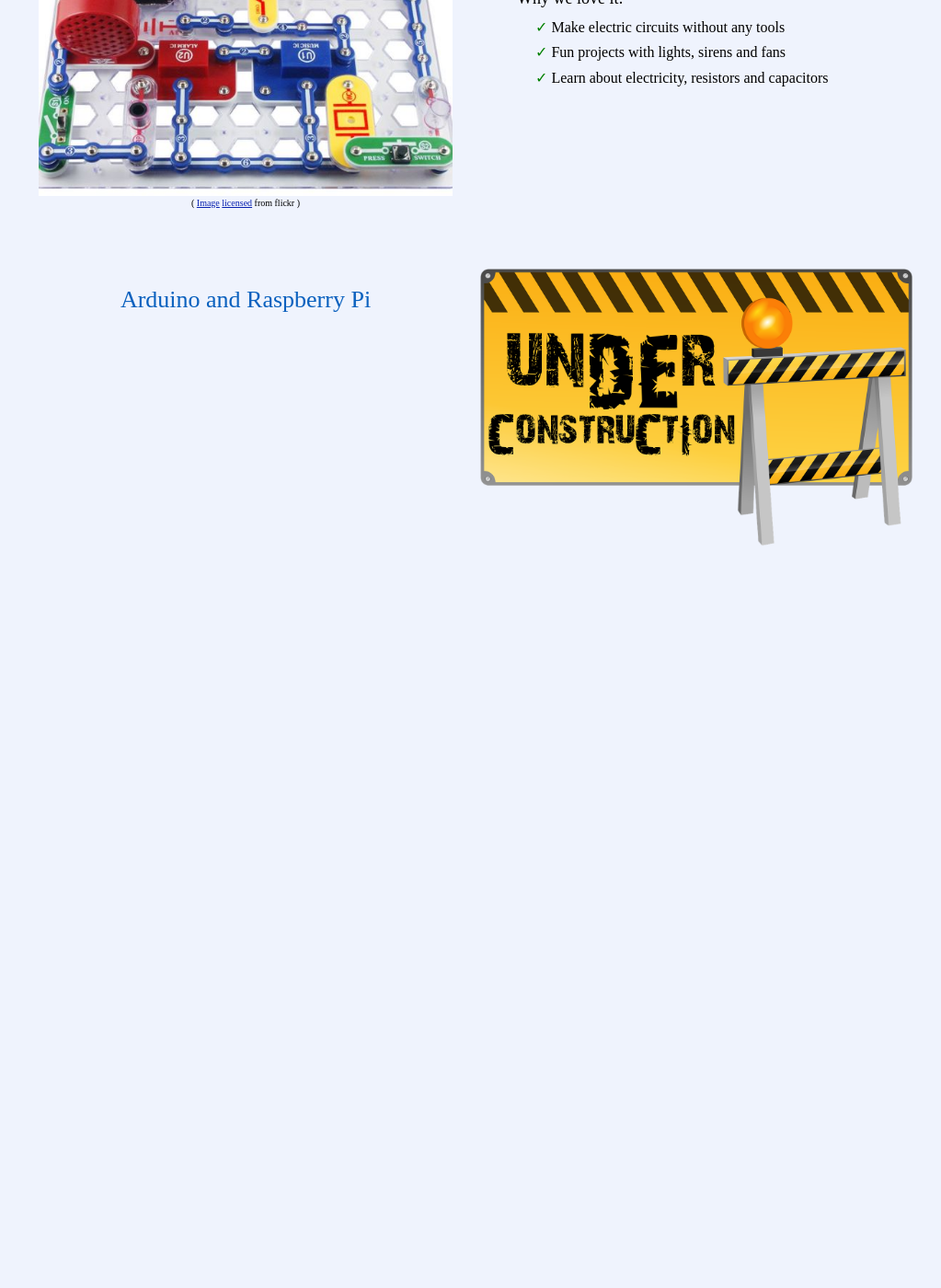
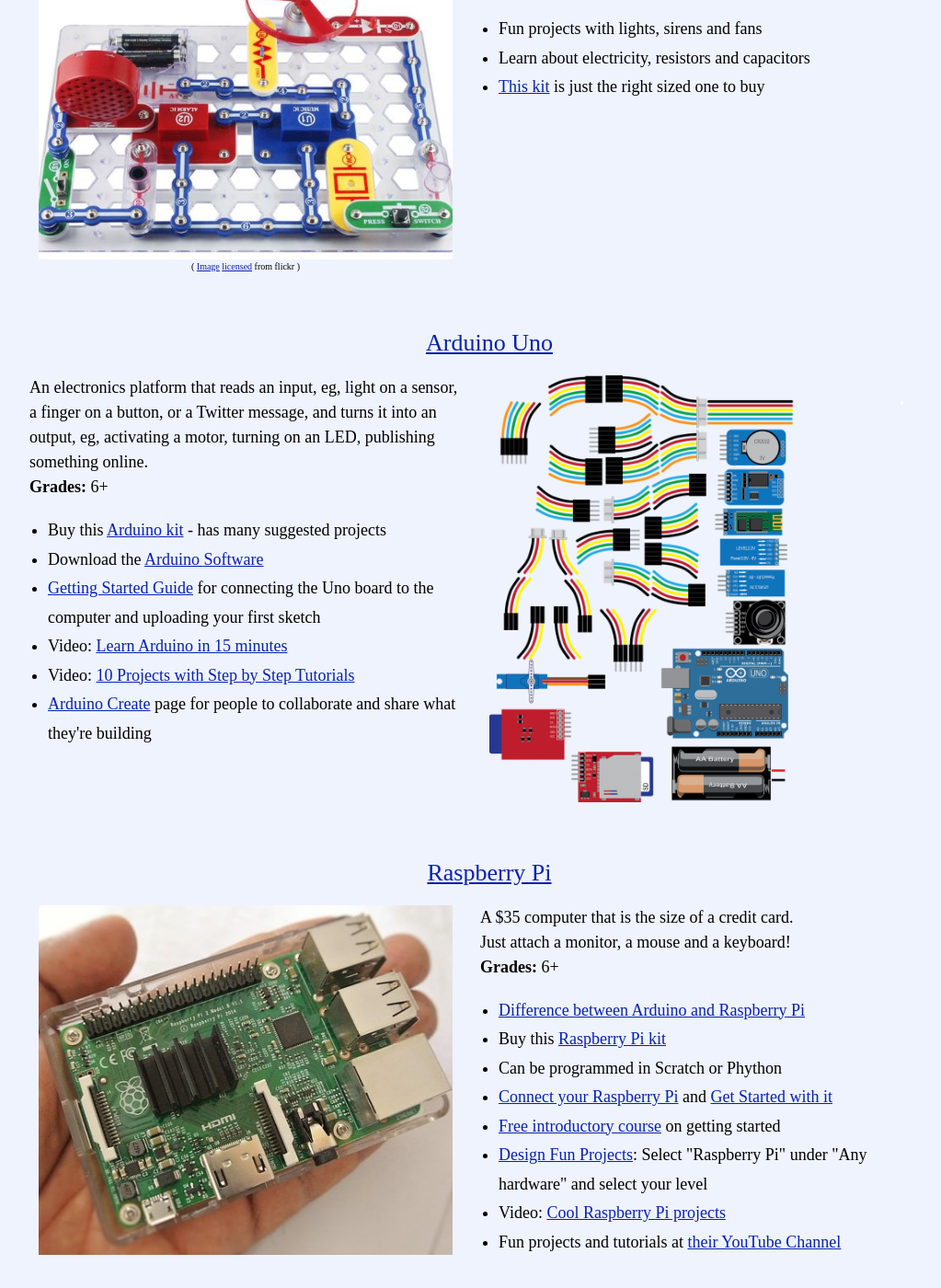
Before and after one commit to radicalcollegestrategies/stemscholars, a Jekyll site: the page built from engineering/electronics.md, in a window 1280 px wide and 1400 px high, scrolled down 421 px. Shown: the whole window at 92% size, without its empty margins (108-1131 px from the left). Built offline with Jekyll 4.4.1, drawn with Linux system fonts in a browser that asks for light colours; some web fonts are replaced; before the commit the page ends 1034 px from its top, so only the background shows below that; some of the changed text lies outside the part shown.

Commit message:
Electronics

```diff
--- a/_config.yml
+++ b/_config.yml
@@ -43,3 +43,4 @@
   elemsci:
   mathcomp:
   math:
+  electronics:
--- a/engineering/electronics.md
+++ b/engineering/electronics.md
@@ -4,36 +4,72 @@
 title: Electronics
 h2: Engineering
 ---
+{% for comp in site.electronics %}
 <section50>
-  <div class="section50left">
-  <img src="/images/engg/SnapCircuits.jpg">
-    <div class="license">(
-      <a href="https://www.flickr.com/photos/adafruit/6976696355" target="_blank">Image</a>
-      <a href="https://creativecommons.org/licenses/by-nc-sa/2.0/" target="_blank">licensed</a> from flickr
-    )</div>
-  </div>
+  <h2><a href="{{ comp.toplink }}" target="_blank">{{ comp.heading }}</a></h2>
 
-  <div class="section50right">
-    <h2><a href="https://www.amazon.com/Snap-Circuits-SC-300-Electronics-Exploration/dp/B0000683A4" target="_blank">Snap Circuits</a></h2>
-<ul class="aboutl1">
-  <li>Grades: 2+</li>
-  <li>Why we love it:
-  <ul class="yes">
-    <li>Make electric circuits without any tools</li>
-    <li>Fun projects with lights, sirens and fans</li>
-    <li>Learn about electricity, resistors and capacitors</li>
-  </ul> </li>
-</ul>
+  <!-- Use capture to prevent outputting i -->
+  {% capture _%}{% increment i %}{% endcapture %}
+  {% assign mod = i | modulo:2 %}
 
-</div>
+  <!-- For even loop runs, put pic to left. Switch for odd -->
+  {% if mod == 0 %}
+
+    <div class="section50left">
+    {% if comp.picsmall %}
+      <img style="width:350px" src="{{ comp.pic }}">
+    {% else %}
+      <img src="{{ comp.pic }}">
+    {% endif %}
+
+    {% if comp.piccreator %}
+      <div class="license">(
+        <a href="{{ comp.piclink }}" target="_blank">Image</a>
+        <a href="{{ comp.piclicense }}" target="_blank">licensed</a> from {{ comp.piccreator }}
+        )</div>
+    {% endif %}
+
+    <h3> {{ comp.piccaption }} </h3>
+    </div>
+
+    <div class="section50right">
+    <p style="font-size:18px"> {{ comp.description }} <br>
+    <b>Grades:</b> {{ comp.grades }} </p>
+    <ul class="compl2" style="line-height:1.75;">
+      {{ comp.content }}
+    </ul>
+    </div>
+
+  {% else %}
+
+    <div class="section50left">
+    <p style="font-size:18px"> {{ comp.description }} <br>
+    <b>Grades:</b> {{ comp.grades }} </p>
+    <ul class="compl2" style="line-height:1.75;">
+      {{ comp.content }}
+    </ul>
+    </div>
+
+    <div class="section50right">
+
+    {% if comp.picsmall %}
+      <img style="width:350px" src="{{ comp.pic }}">
+    {% else %}
+      <img src="{{ comp.pic }}">
+    {% endif %}
+
+    {% if comp.piccreator %}
+      <div class="license">(
+        <a href="{{ comp.piclink }}" target="_blank">Image</a>
+        <a href="{{ comp.piclicense }}" target="_blank">licensed</a> from {{ comp.piccreator }}
+        )</div>
+    {% endif %}
+
+    <h3> {{ comp.piccaption }} </h3>
+    </div>
+
+  {% endif %}
+
 </section50>
 <br>
-<br>
-<section50>
-  <div class="section50left">
-    <h2>Arduino and Raspberry Pi</h2>
-  </div>
-  <img class="section50right" src="/images/ComingSoon.png">
-
-<br>
-<br>
+{% endfor %}
```
Also changed, not shown: _electronics/05_SnapCircuits.md (added, +13 -0 lines), _electronics/10_Arduino.md (added, +13 -0 lines), _electronics/15_RaspberryPi.md (added, +16 -0 lines), stem/publicimages.md (+2 -0 lines), images/engg/Arduino.png (added), images/engg/RaspberryPi.jpg (added).
